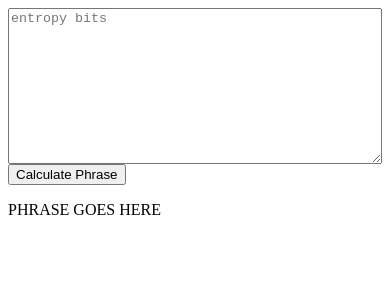
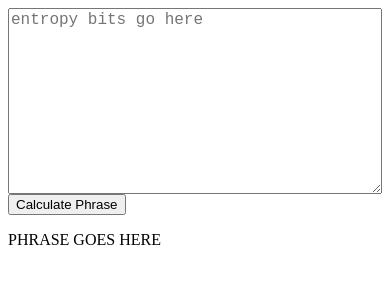
Before and after one commit to zmitton/pages, a website with bundled scripts: page index.html in a window 390 px wide. Built offline with nearby package versions, Linux system fonts and the light colour scheme.

Commit message:
mobile attempt 1

```diff
--- a/index.html
+++ b/index.html
@@ -8,6 +8,8 @@
       width: device-width ;
       zoom: 1.0 ;
     }
+    body { font-size: 16px; }
+    input, select, textarea { font-size: 100%; }
 
     #entropy-input {
       width: 100%; /* force to expand to container's width */
@@ -16,7 +18,7 @@
 </head>
 <body>
   <!-- <input id="targetString" placeholder="Target String"></input> -->
-  <div id="entropy-input-div"><textarea id="entropy-input" placeholder="entropy bits" rows="10"></textArea></div>
+  <div id="entropy-input-div"><textarea id="entropy-input" placeholder="entropy bits go here" rows="10"></textArea></div>
   <div><button onclick="src.renderWords()">Calculate Phrase</button></div>
   <div><p id="phrase-output">PHRASE GOES HERE</p></div>
 </body>
```
